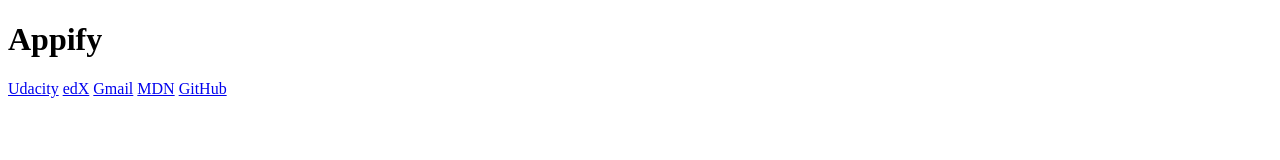
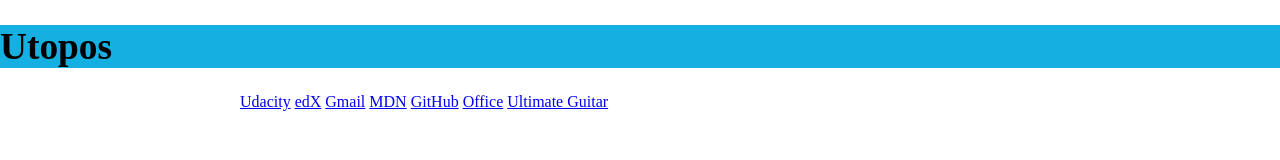
Before and after one commit to cglwn/appify, a website: page index.html in a window 1280 px wide. Drawn offline with Linux system fonts and the light colour scheme.

Commit message:
Minor styling

```diff
--- /dev/null
+++ b/app.css
@@ -0,0 +1,19 @@
+body {
+    font-family: Arial
+    padding: 0px 0px 0px 0px;
+    margin: 0px 0px 0px 0px;
+    border: 0px 0px 0px 0px;
+}
+
+.header {
+    font-size: 14pt;
+    margin-top: 0px;
+    border-top: 0px;
+    padding-top: 0px;
+    background-color: #16AFE1;
+}
+
+.app-list{
+    margin: auto auto;
+    max-width: 800px;
+}
--- a/index.html
+++ b/index.html
@@ -1,14 +1,21 @@
 <!DOCTYPE html>
 <html>
     <head>
-	<title>Hello World!</title>
+	<title>Utopos</title>
+	<link rel="stylesheet" href="app.css"/>
     </head>
     <body>
-	<h1>Appify</h1>
-	<a href="http://www.udacity.com">Udacity</a>
-	<a href="http://www.edx.com">edX</a>
-	<a href="http://www.gmail.com">Gmail</a>
-	<a href="http://developer.mozilla.org">MDN</a>
-	<a href="http://www.github.com">GitHub</a>
+	<div class="header">
+	    <h1>Utopos</h1>
+	</div>
+	<div class="app-list">
+	    <a href="http://www.udacity.com">Udacity</a>
+	    <a href="http://www.edx.org">edX</a>
+	    <a href="http://www.gmail.com">Gmail</a>
+	    <a href="http://developer.mozilla.org">MDN</a>
+	    <a href="http://www.github.com">GitHub</a>
+	    <a href="http://www.office.com">Office</a>
+	    <a href="http://www.ultimate-guitar.com">Ultimate Guitar</a>
+	</div>
     </body>
 </html>
```
